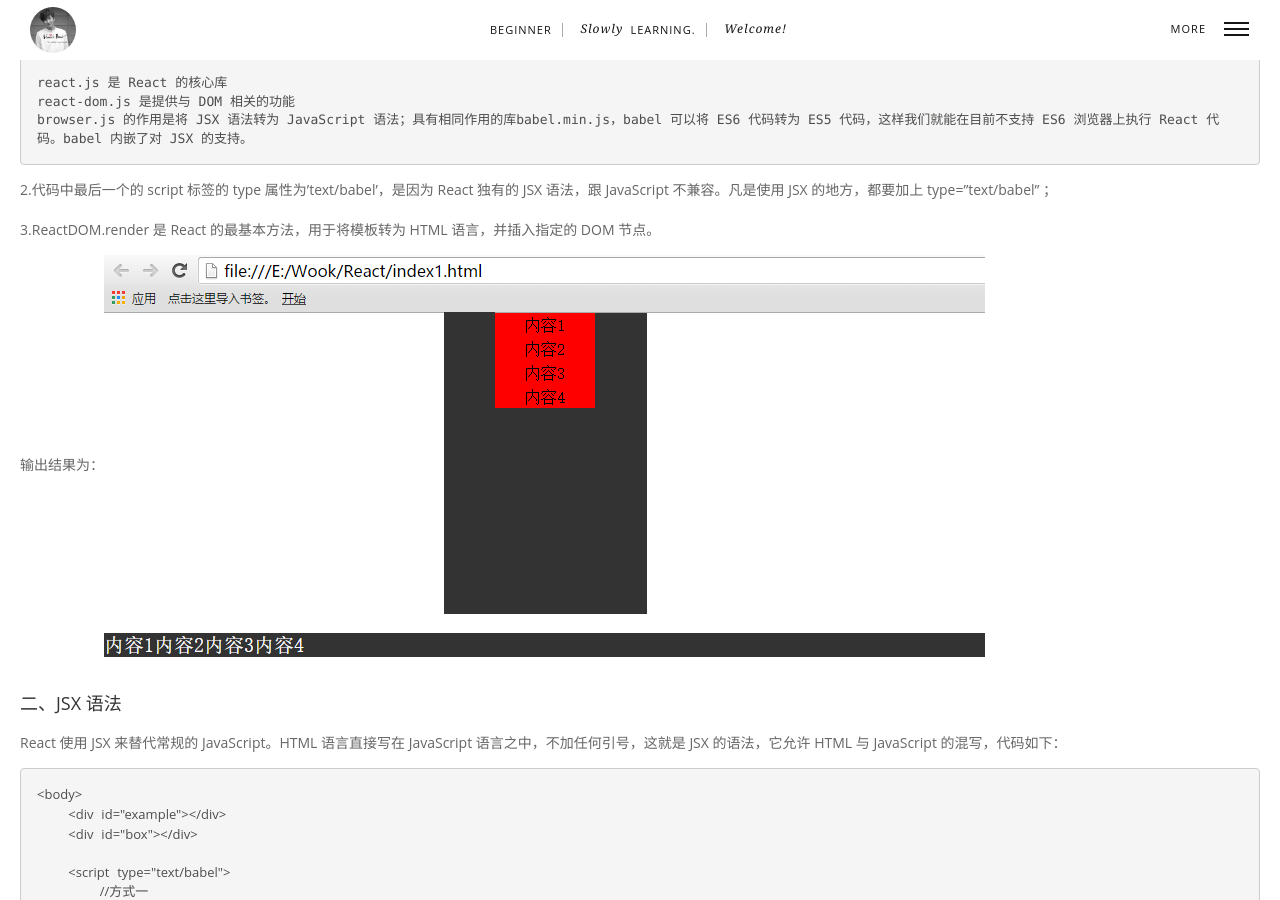
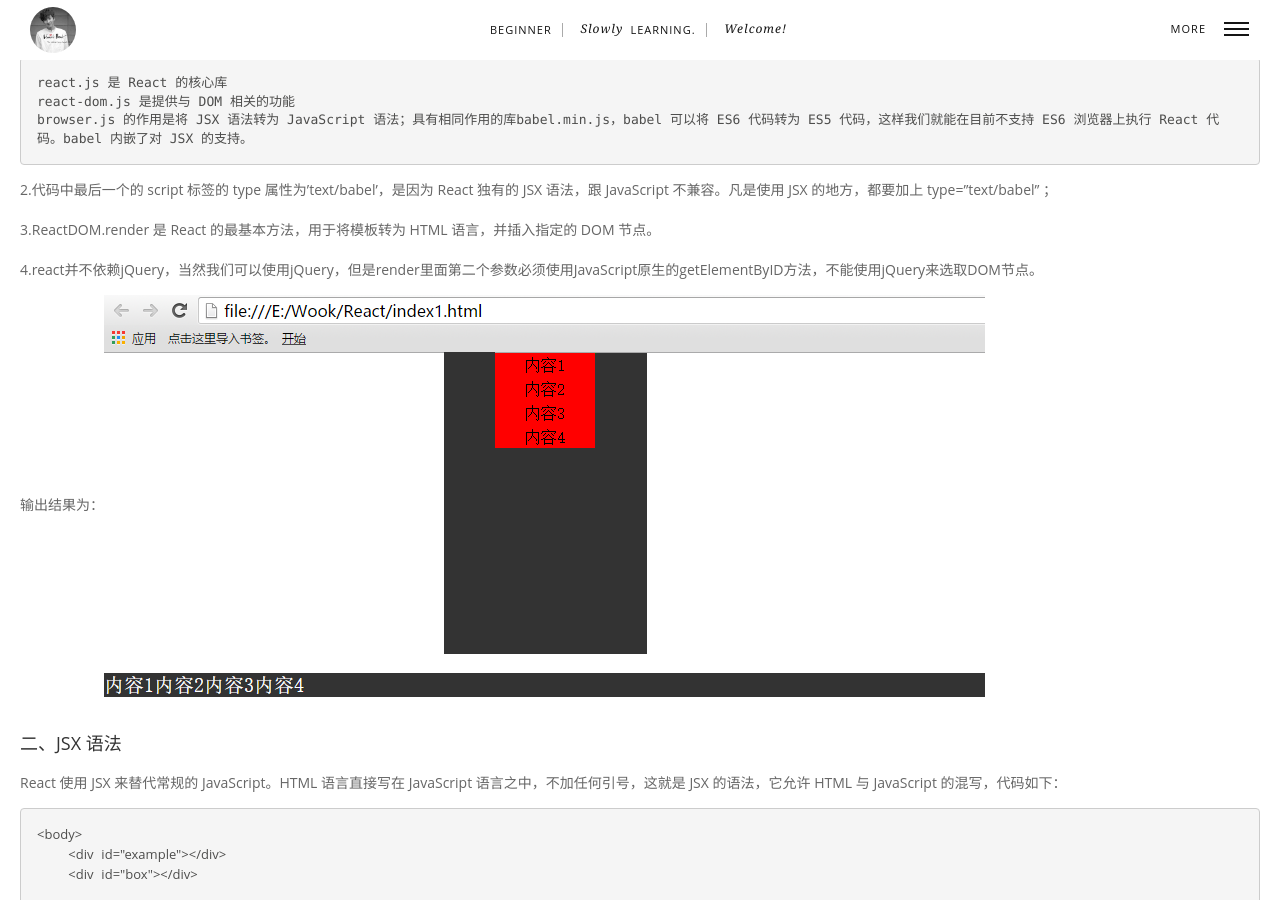
Before and after one commit to wangjiaoxia/wangjiaoxia.github.io, a Jekyll site: the page built from _posts/17-03-03-reactjs.markdown, in a window 1280 px wide and 900 px high, scrolled down 1261 px. Built offline with Jekyll 4.4.1, drawn with Linux system fonts in a browser that asks for light colours; comment, search, counter and statistics services are not loaded; some of the changed text lies outside the part shown.

Commit message:
add new message

```diff
--- a/_posts/17-03-03-reactjs.markdown
+++ b/_posts/17-03-03-reactjs.markdown
@@ -72,6 +72,8 @@ React 可以直接下载使用，下载包中也提供了很多学习的实例
 2.代码中最后一个的 script 标签的 type 属性为'text/babel'，是因为 React 独有的 JSX 语法，跟 JavaScript 不兼容。凡是使用 JSX 的地方，都要加上 type="text/babel" ；
 
 3.ReactDOM.render 是 React 的最基本方法，用于将模板转为 HTML 语言，并插入指定的 DOM 节点。
+
+4.react并不依赖jQuery，当然我们可以使用jQuery，但是render里面第二个参数必须使用JavaScript原生的getElementByID方法，不能使用jQuery来选取DOM节点。
 
 输出结果为：![img react](/img/170303/react-1.png)
 
@@ -174,6 +176,8 @@ ReactDOM.render(
 
 5.组件的属性可以在组件类的 this.props 对象上获取，比如 name 属性就可以通过 this.props.name 读取。
 
+6.组件的style属性的设置方式也值得注意，要写成style={{width: this.state.witdh}}。
+
 输出结果为：![img react](/img/170303/react-3.png)
 
 #### 四、React State(状态)
```
